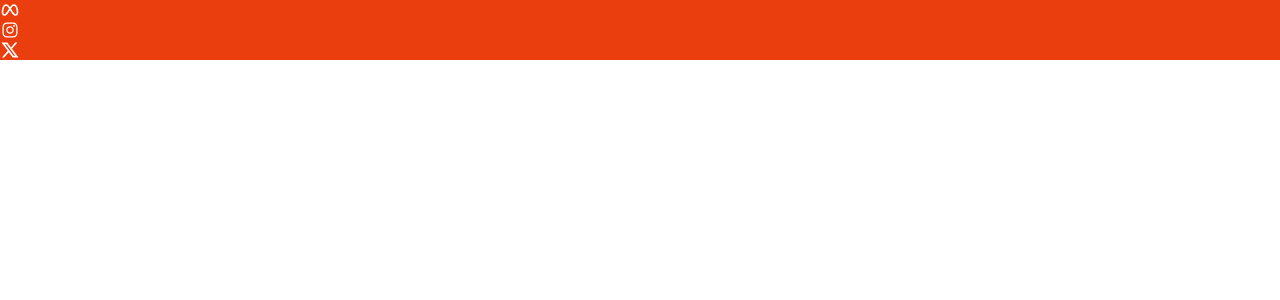
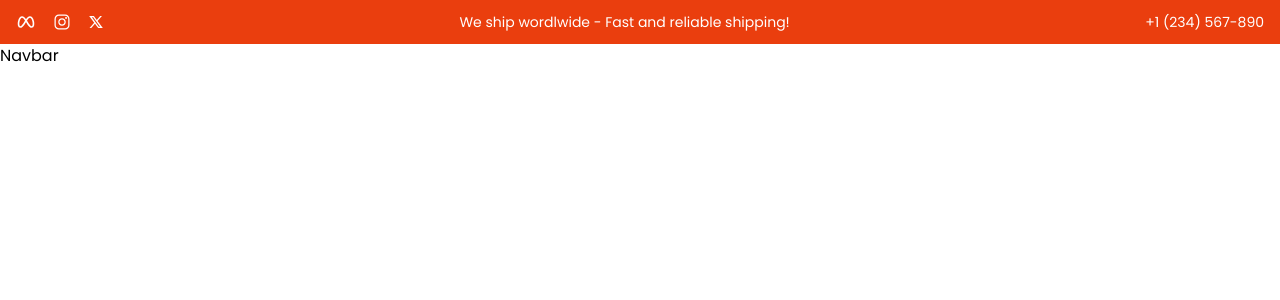
Before and after one commit to nidhii1401/E-Commerce-Website, a React (Vite) app in the folder FrontEnd/: page / in a window 1280 px wide. Shown: the top 300 px of the page. Built offline with nearby package versions, Linux system fonts and the light colour scheme.

Commit message:
"topbar completed"

```diff
--- a/FrontEnd/src/components/Common/Header.jsx
+++ b/FrontEnd/src/components/Common/Header.jsx
@@ -1,16 +1,13 @@
 import React from 'react'
 import Topbar from '../Layout/Topbar'
+import Navbar from './Navbar'
 
 const Header = () => {
   return (
     <>
-    {/* Topbar */}
     <Topbar/>
-
-
-    {/* Ṇavbar */}
+    <Navbar/>
     {/* Cart Drawer */}
-
 
 
 
--- /dev/null
+++ b/FrontEnd/src/components/Common/Navbar.jsx
@@ -0,0 +1,9 @@
+import React from 'react'
+
+const Navbar = () => {
+  return (
+    <div>Navbar</div>
+  )
+}
+
+export default Navbar
--- a/FrontEnd/src/components/Layout/Topbar.jsx
+++ b/FrontEnd/src/components/Layout/Topbar.jsx
@@ -9,8 +9,8 @@ const Topbar = () => {
     <>
 
     <div className='bg-[#ea3e0e] text-white'>
-        <div className='container mx-auto'>
-            <div>
+        <div className='container mx-auto flex justify-between items-center py-3 px-4'>
+            <div className='hidden md:flex items-center space-x-4'>
                 <a href="#" className='hover:text-gray-300'>
                 <TbBrandMeta className='h-5 w-5' />
                 </a>
@@ -20,8 +20,14 @@ const Topbar = () => {
                 </a>
 
                 <a href="#" className='hover:text-gray-300'>
-                <RiTwitterXLine className='h-5 w-5' />
+                <RiTwitterXLine className='h-4 w-4' />
                 </a>
+            </div>
+            <div className='text-sm text-center flex-grow'>
+              <span> We ship wordlwide - Fast and reliable shipping!</span>
+            </div>
+            <div className='text-sm hidden md:block'>
+              <a href="tel:+1234567890" className='hover:text-gray-300'> +1 (234) 567-890</a>
             </div>
         </div>
     </div>
```
